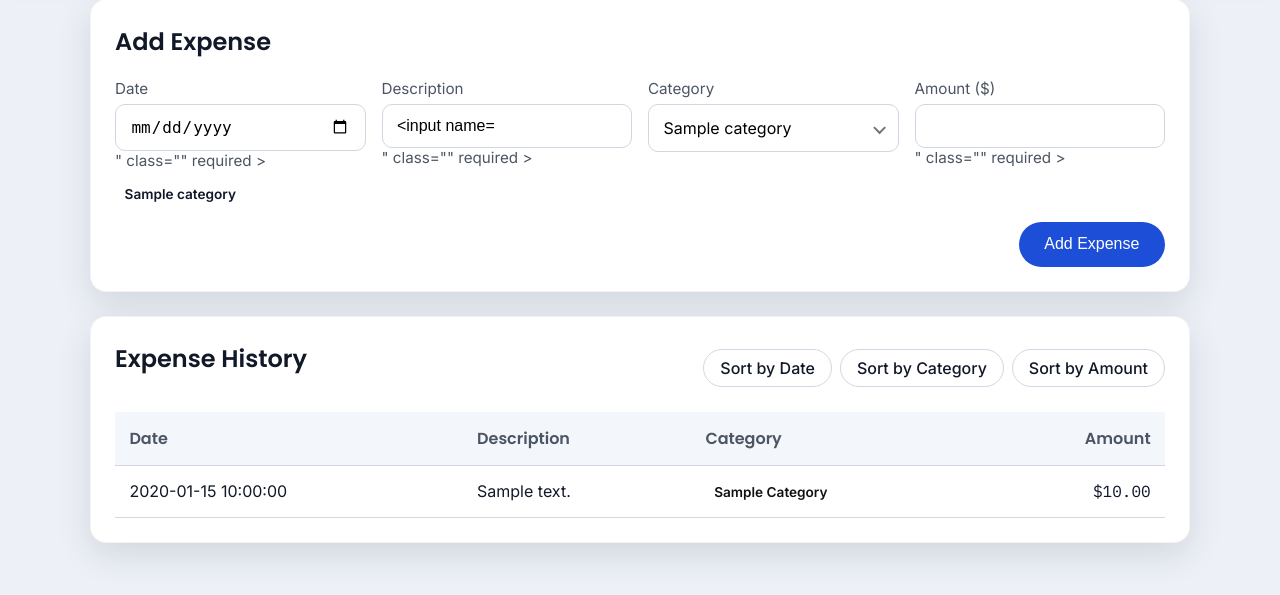
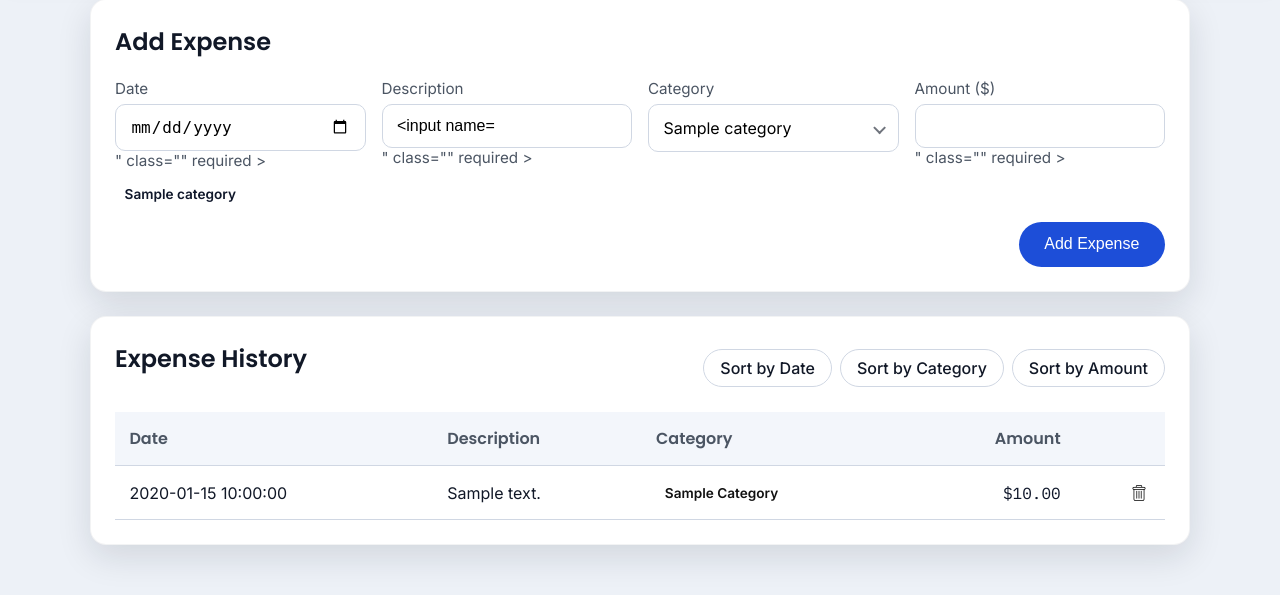
Before and after one commit to aungbbo/budget-buddy, a Flask app: template templates/base.html in a window 1280 px wide. Shown: the part 205-800 px from the top of the page. Run offline with Flask 3, Linux system fonts and the light colour scheme; the template is opened without the code that fills it: most values are stand-ins (such as "Sample title", 1, 10 or a date in 2020); form fields are guessed from the names that the template uses.

Commit message:
add expense deletion

```diff
--- a/budgetbuddy/services/expense_service.py
+++ b/budgetbuddy/services/expense_service.py
@@ -21,9 +21,13 @@
         return self.repository.add(expense)
 
     def list_expenses(self, sort_by: str = "date") -> List[dict]:
-        descending = sort_by == "amount"
+        descending = sort_by == "date"
         expenses = self.repository.list(sort_by, descending)
         return [self._to_dict(expense) for expense in expenses]
+
+
+    def delete_expense(self, expense_id: int) -> bool:
+        return self.repository.delete(expense_id)
 
     @staticmethod
     def _to_dict(expense: Expense) -> dict:
--- a/static/style.css
+++ b/static/style.css
@@ -187,6 +187,32 @@
 .category-pill--entertainment { background: #fce7f3; }
 .category-pill--shopping { background: #fef3c7; }
 .category-pill--additional { background: #fecaca; }
+
+.icon-button {
+    border: none;
+    background: transparent;
+    cursor: pointer;
+    padding: 0.25rem;
+    border-radius: 6px;
+    transition: background 0.2s, color 0.2s;
+    display: inline-flex;
+    align-items: center;
+    justify-content: center;
+}
+
+.icon-button:hover {
+    background: rgba(239, 68, 68, 0.1);
+}
+
+.icon-button img {
+    width: 1rem;
+    height: 1rem;
+    object-fit: contain;
+}
+
+.actions {
+    text-align: right;
+}
 
 .form-grid {
     display: grid;
--- a/templates/base.html
+++ b/templates/base.html
@@ -126,6 +126,7 @@
                         <th>Description</th>
                         <th>Category</th>
                         <th class="amount">Amount</th>
+                        <th></th>
                     </tr>
                 </thead>
                 <tbody id="expense-table-body">
@@ -140,11 +141,19 @@
                                     </span>
                                 </td>
                                 <td class="amount">${{ "%.2f"|format(expense.amount) }}</td>
+                                <td class="actions">
+                                    <form method="post" action="{{ url_for('dashboard.dashboard', sort=active_sort) }}">
+                                        <input type="hidden" name="delete_id" value="{{ expense.id }}">
+                                        <button type="submit" class="icon-button" aria-label="Delete expense">
+                                            <img src="{{ url_for('static', filename='img/delete.png') }}" alt="">
+                                        </button>
+                                    </form>
+                                </td>
                             </tr>
                         {% endfor %}
                     {% else %}
                         <tr>
-                            <td colspan="4" class="empty-state">No expenses yet.</td>
+                            <td colspan="5" class="empty-state">No expenses yet.</td>
                         </tr>
                     {% endif %}
                 </tbody>
```
Also changed, not shown: budgetbuddy/repositories/expense_repository.py (+7 -0 lines), budgetbuddy/routes/expenses.py (+9 -4 lines), static/img/delete.png (added).
